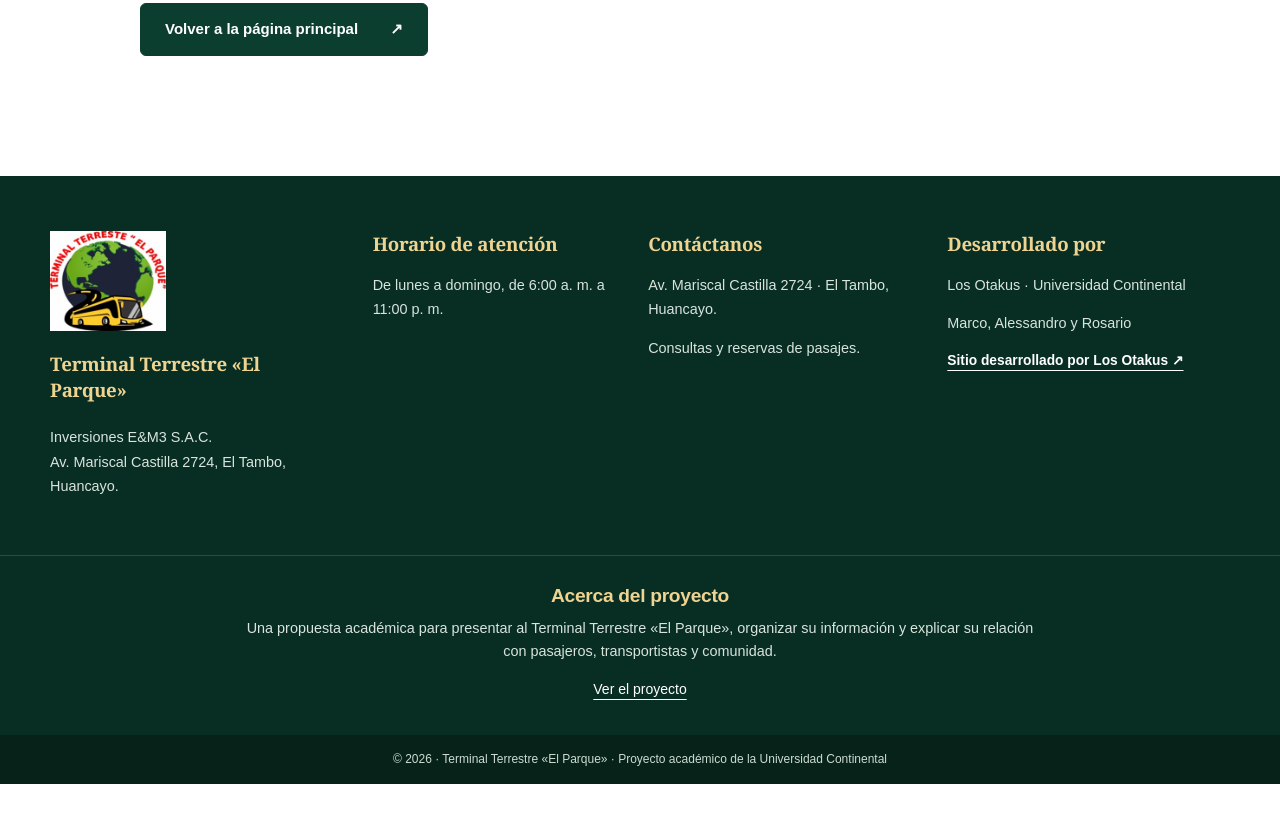
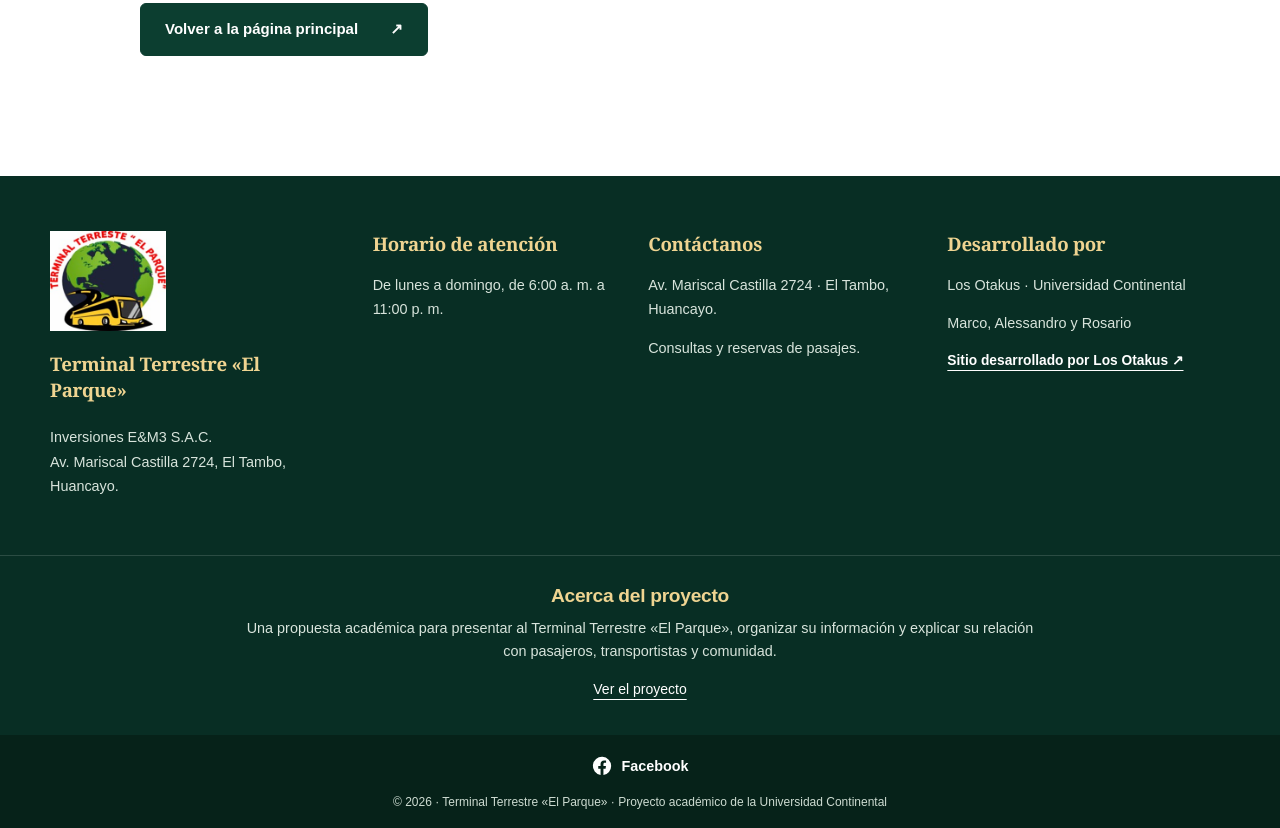
Before and after one commit to 61454674-tech/terminal-terrestre-el-parque, a plain HTML site: page HTML/proyecto.html in a window 1280 px wide. Shown: the part 3174-4002 px from the top of the page. Before the commit the page ends 3958 px from the top, so only its background shows below. Drawn offline with Linux system fonts and the light colour scheme.

Commit message:
Agregar Facebook al pie de proyecto

```diff
--- a/HTML/proyecto.html
+++ b/HTML/proyecto.html
@@ -39,7 +39,7 @@
   <div><h3>Desarrollado por</h3><p>Los Otakus · Universidad Continental</p><p>Marco, Alessandro y Rosario</p><a class="team-footer-link" href="/HTML/desarrolladores.html" target="_blank" rel="noopener noreferrer">Sitio desarrollado por Los Otakus <span aria-hidden="true">↗</span></a></div>
 </div>
 <div class="footer-project"><div class="container"><h3>Acerca del proyecto</h3><p>Una propuesta académica para presentar al Terminal Terrestre «El Parque», organizar su información y explicar su relación con pasajeros, transportistas y comunidad.</p><a href="/HTML/proyecto.html">Ver el proyecto</a></div></div>
-<div class="footer-bottom"><div class="container">© 2026 · Terminal Terrestre «El Parque» · Proyecto académico de la Universidad Continental</div></div>
+<div class="footer-bottom"><div class="container"><a class="footer-facebook" href="https://www.facebook.com/share/14q87iAHQcx/" target="_blank" rel="noopener noreferrer" aria-label="Visitar el Facebook del Terminal Terrestre El Parque"><svg viewBox="0 0 24 24" width="22" height="22" aria-hidden="true" focusable="false"><path fill="currentColor" d="M22 12a10 10 0 1 0-11.56 9.88v-6.99H7.9V12h2.54V9.8c0-2.5 1.49-3.89 3.77-3.89 1.09 0 2.23.19 2.23.19v2.46h-1.26c-1.24 0-1.62.77-1.62 1.56V12h2.77l-.44 2.89h-2.33v6.99A10 10 0 0 0 22 12Z"/></svg><span>Facebook</span></a><p>© 2026 · Terminal Terrestre «El Parque» · Proyecto académico de la Universidad Continental</p></div></div>
 </footer>
 </body>
 </html>
```
